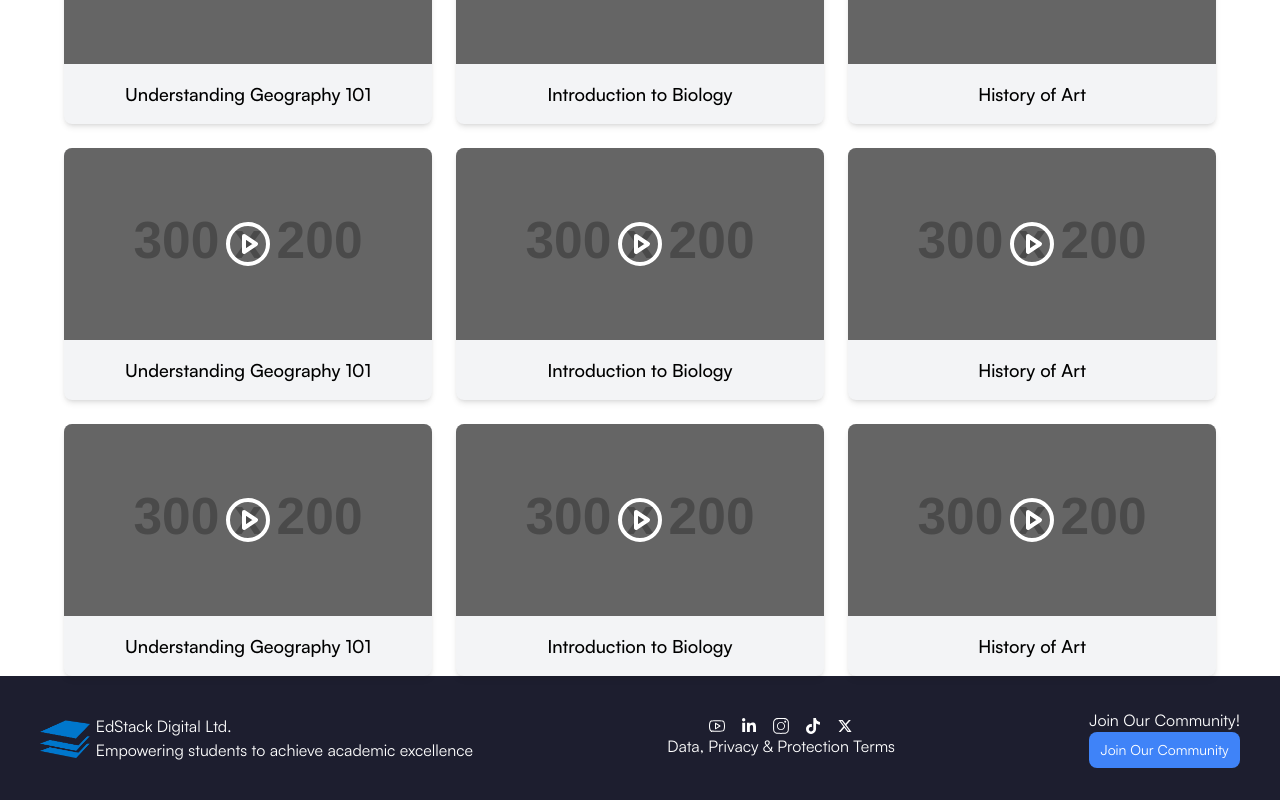
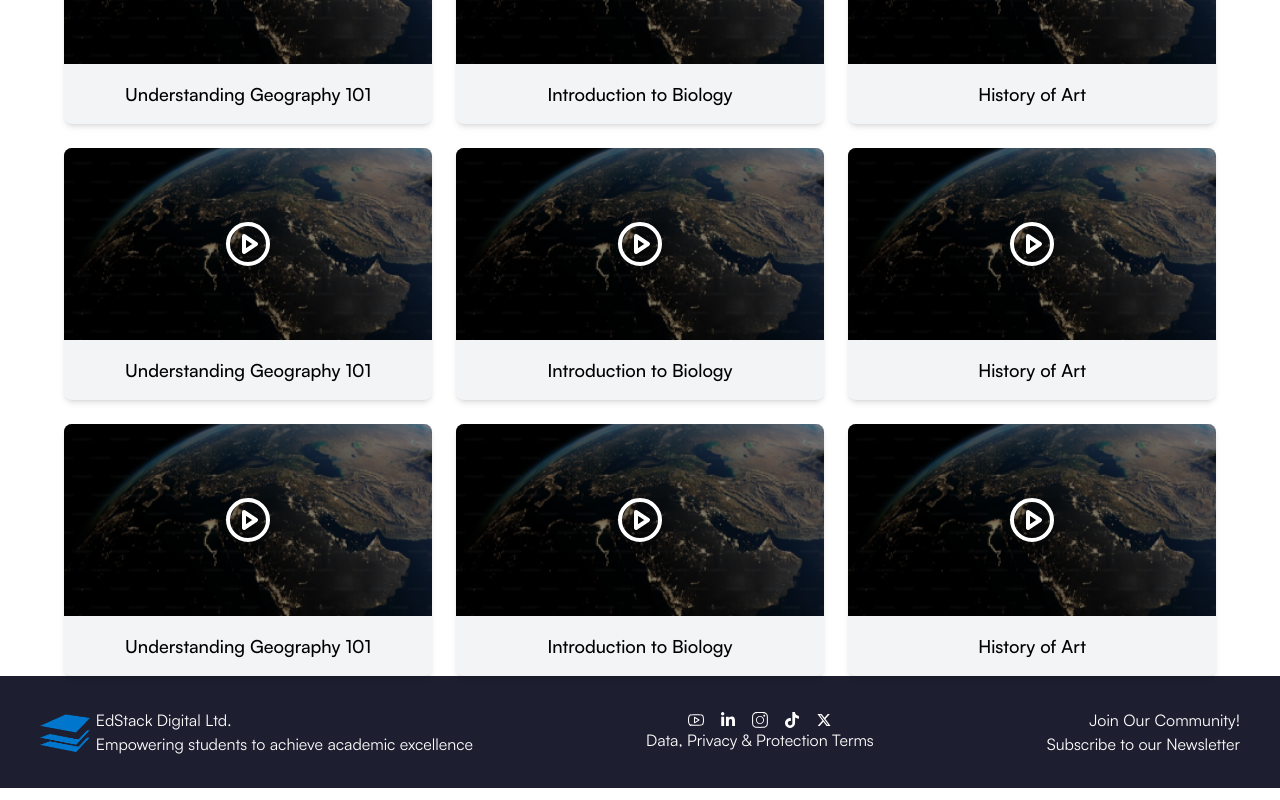
Before and after one commit to Edstack-Digital/edstack-mvp-one, a React (Vite) app: page / in a window 1280 px wide. Shown: the part 654-1454 px from the top of the page. Built offline with nearby package versions, Linux system fonts and the light colour scheme.

Commit message:
homepage

```diff
--- a/src/components/common/Lower.jsx
+++ b/src/components/common/Lower.jsx
@@ -2,6 +2,7 @@ import { SlSocialInstagram, SlSocialYoutube } from "react-icons/sl";
 import { FaLinkedinIn } from "react-icons/fa";
 import { SiTiktok } from "react-icons/si";
 import { RiTwitterXFill } from "react-icons/ri";
+import { Link } from "react-router-dom";
 
 function Lower() {
   return (
@@ -28,9 +29,15 @@ function Lower() {
       </div>
 
 
-      <div className="flex-col">
-        <div className="justify-center flex text-center">Join Our Community!</div>
-        <div className="bg-blue-500 rounded-lg p-2 text-sm text-center ">Join Our Community</div>
+      <div className="flex-col text-right">
+      <Link to="/">
+        <div className=" ">Join Our Community!</div>
+        </Link>
+
+        <Link to='/'>
+
+        <div className=" ">Subscribe to our Newsletter</div>
+        </Link>
       </div>
     </footer>
   );
--- a/src/pages/Home.jsx
+++ b/src/pages/Home.jsx
@@ -7,31 +7,32 @@ function Home() {
     {
       id: 1,
       title: "Understanding Geography 101",
-      image: "https://via.placeholder.com/300x200", // Replace with actual image URL
+      image: "/thumbnail.png",
+
     },
     {
       id: 2,
       title: "Introduction to Biology",
-      image: "https://via.placeholder.com/300x200", // Replace with actual image URL
+      image: "/thumbnail.png",
     },
     {
       id: 3,
       title: "History of Art",
-      image: "https://via.placeholder.com/300x200", // Replace with actual image URL
+      image: "/thumbnail.png",
     },
   ];
 
   return (
     <>
       <Header />
-      <div className="mt-11 px-4 lg:px-16 font-[Satoshi]">
-        {/* Recommended Courses Section */}
+      <div className="mt-11 px-7 lg:px-16 font-[Satoshi]">
+
         <div>
           <h1 className="text-xl mb-6">Recommended courses</h1>
           <div className="grid grid-cols-1 sm:grid-cols-2 lg:grid-cols-3 gap-6">
             {courses.map((course) => (
               <div key={course.id} className="bg-gray-100 rounded-lg shadow-md overflow-hidden">
-                {/* Course Image with Play Button Overlay */}
+
                 <div className="relative">
                   <img
                     src={course.image}
@@ -42,7 +43,7 @@ function Home() {
                     <FiPlayCircle className="text-white text-5xl" />
                   </div>
                 </div>
-                {/* Course Title */}
+
                 <div className="p-4">
                   <h2 className="text-center text-lg font-semibold">{course.title}</h2>
                 </div>
@@ -55,7 +56,7 @@ function Home() {
           <div className="grid grid-cols-1 sm:grid-cols-2 lg:grid-cols-3 gap-6">
             {courses.map((course) => (
               <div key={course.id} className="bg-gray-100 rounded-lg shadow-md overflow-hidden">
-                {/* Course Image with Play Button Overlay */}
+
                 <div className="relative">
                   <img
                     src={course.image}
@@ -66,7 +67,7 @@ function Home() {
                     <FiPlayCircle className="text-white text-5xl" />
                   </div>
                 </div>
-                {/* Course Title */}
+
                 <div className="p-4">
                   <h2 className="text-center text-lg font-semibold">{course.title}</h2>
                 </div>
@@ -74,7 +75,7 @@ function Home() {
             ))}
             {courses.map((course) => (
               <div key={course.id} className="bg-gray-100 rounded-lg shadow-md overflow-hidden">
-                {/* Course Image with Play Button Overlay */}
+
                 <div className="relative">
                   <img
                     src={course.image}
@@ -85,7 +86,7 @@ function Home() {
                     <FiPlayCircle className="text-white text-5xl" />
                   </div>
                 </div>
-                {/* Course Title */}
+
                 <div className="p-4">
                   <h2 className="text-center text-lg font-semibold">{course.title}</h2>
                 </div>
@@ -93,7 +94,7 @@ function Home() {
             ))}
             {courses.map((course) => (
               <div key={course.id} className="bg-gray-100 rounded-lg shadow-md overflow-hidden">
-                {/* Course Image with Play Button Overlay */}
+
                 <div className="relative">
                   <img
                     src={course.image}
@@ -104,7 +105,7 @@ function Home() {
                     <FiPlayCircle className="text-white text-5xl" />
                   </div>
                 </div>
-                {/* Course Title */}
+
                 <div className="p-4">
                   <h2 className="text-center text-lg font-semibold">{course.title}</h2>
                 </div>
```
Also changed, not shown: src/components/common/Header.jsx (+8 -8 lines), public/thumbnail.png (added).
